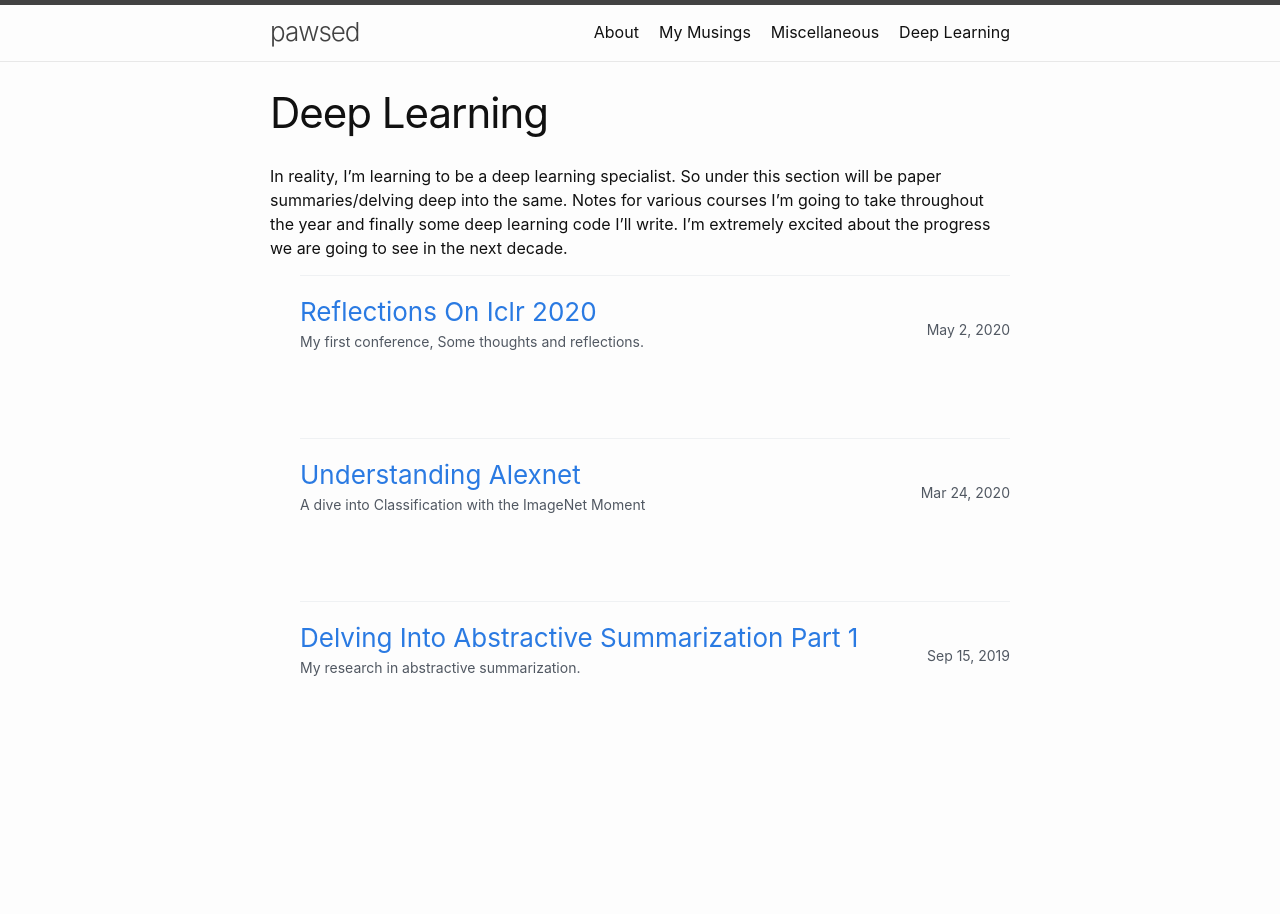
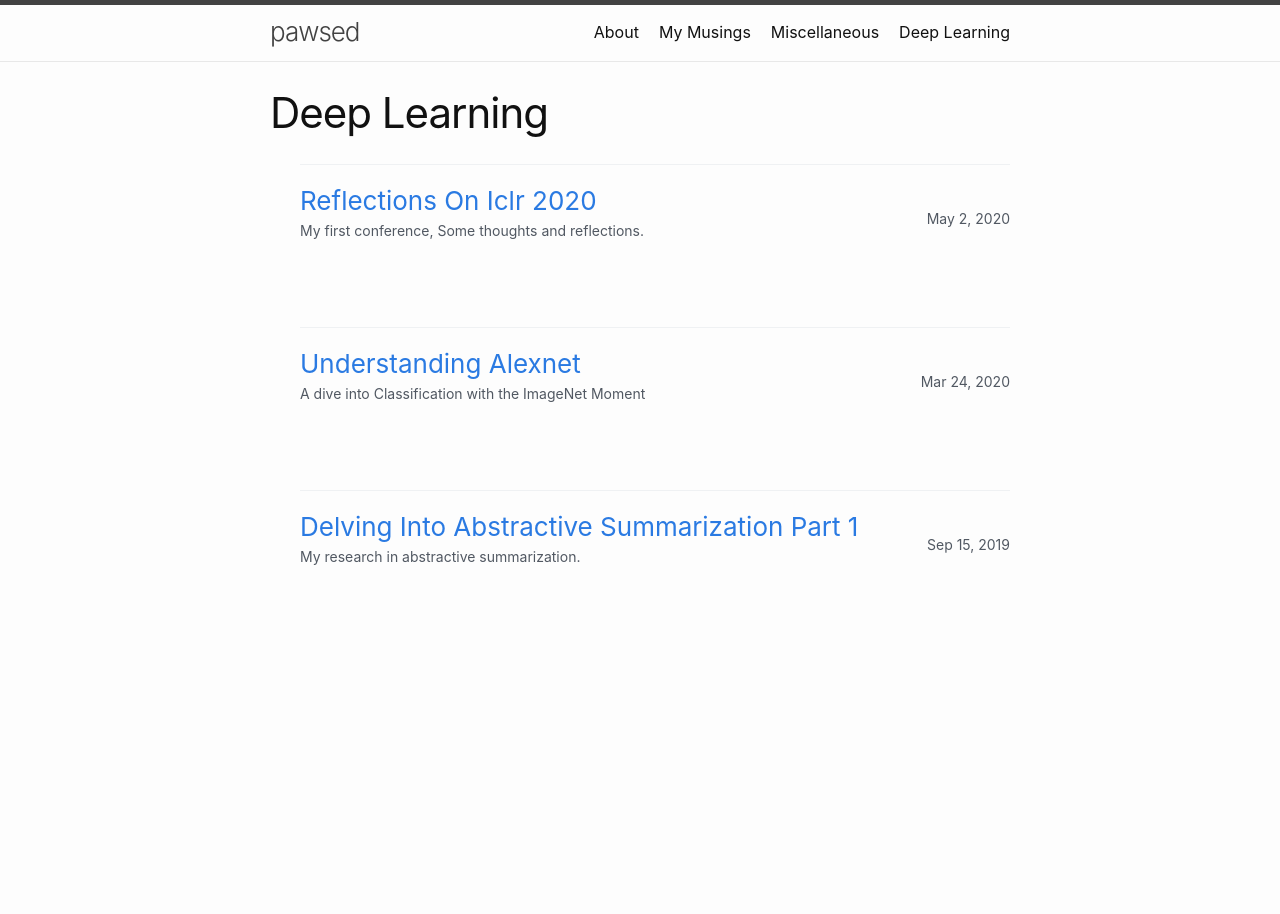
Before and after one commit to Shashi456/Shashi456.github.io, a Jekyll site: the page built from deeplearning.md, in a window 1280 px wide. Built offline with Jekyll 4.4.1, drawn with Linux system fonts in a browser that asks for light colours.

Commit message:
update page

```diff
--- a/deeplearning.md
+++ b/deeplearning.md
@@ -3,10 +3,8 @@ layout: page
 title: Deep Learning
 permalink: /DL/
 ---
-In reality, I'm learning to be a deep learning specialist. So under this section will be paper summaries/delving deep into the same. Notes for various courses I'm going to take throughout the year and finally some deep learning code I'll write. I'm extremely excited about the progress we are going to see in the next decade.
 
-<!-- <h2>Courses</h2>
-I've been pursuing a variety of courses over 2019, this section will mostly comrpise the notes i've made doing them. -->
+
 
 <section class="c-archives">
   <link rel="shortcut icon" href="">
```
